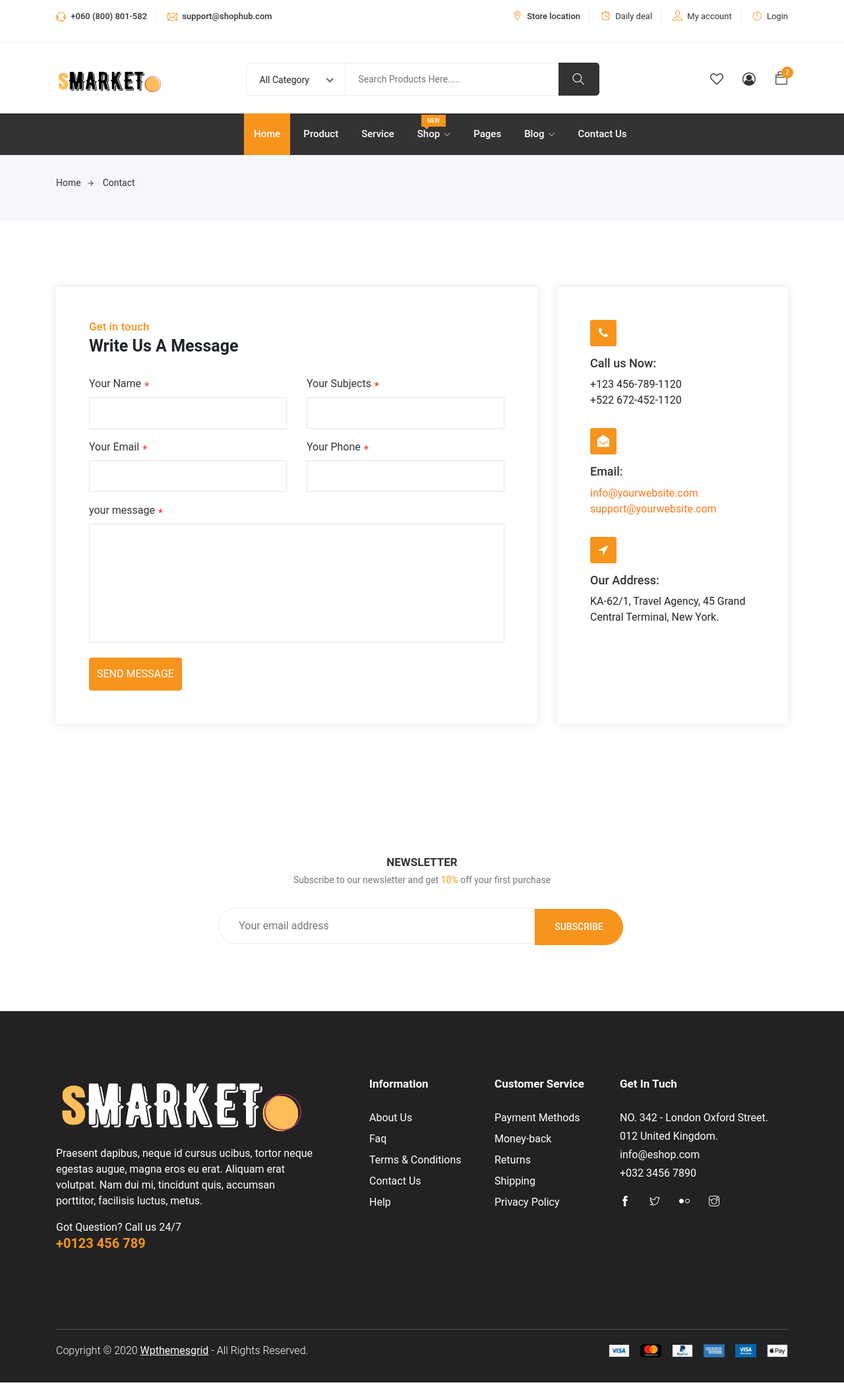
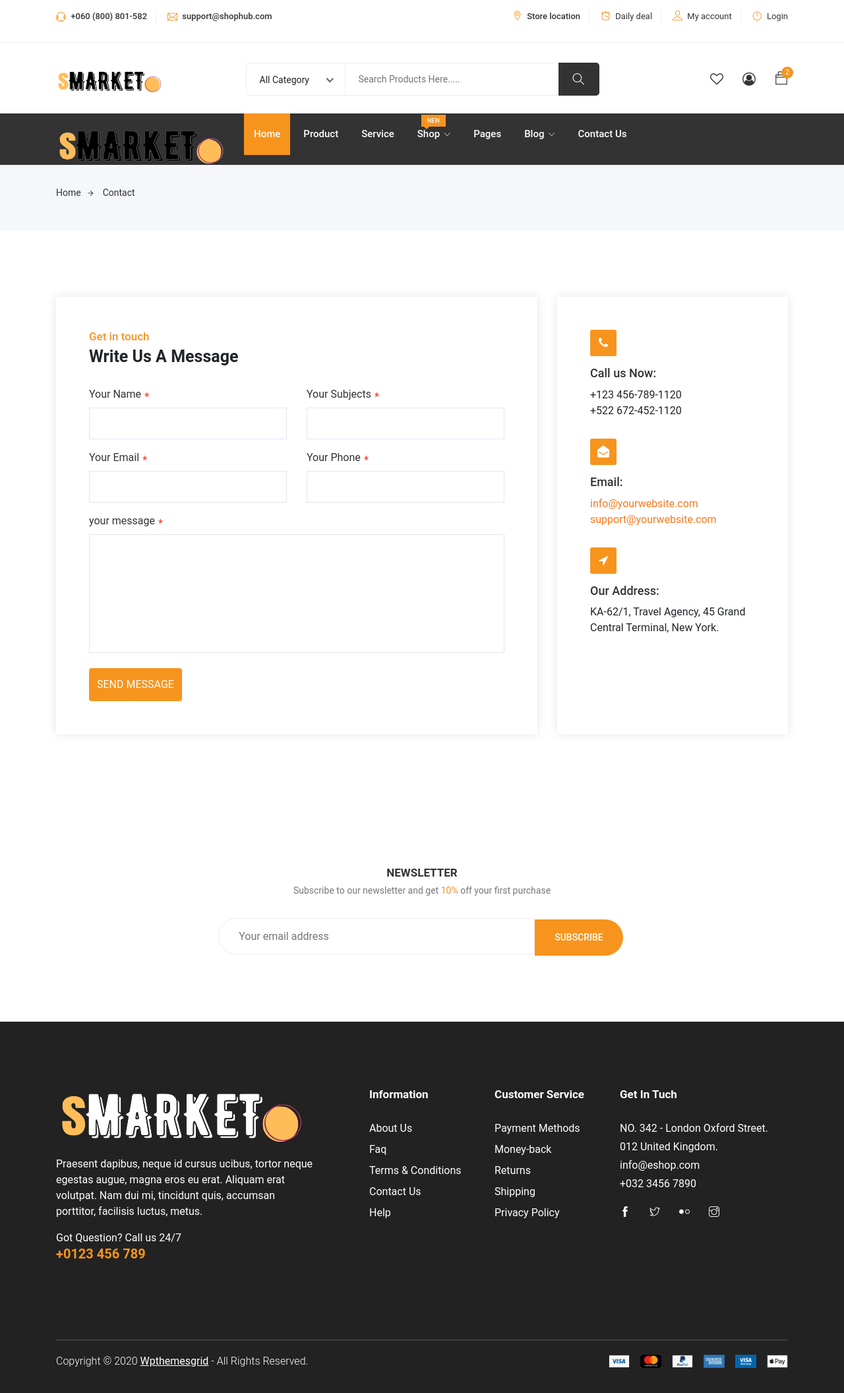
Before and after one commit to snipher-marube/DjangoEcommerce, a Django app: page /contact/ in a window 1280 px wide. Shown: the whole page at 66% size. Run offline with Django 4.2, Linux system fonts and the light colour scheme; some libraries are stand-ins or nearby versions.

Commit message:
Logo design

```diff
--- /dev/null
+++ b/static/fav/about.txt
@@ -0,0 +1,6 @@
+This favicon was generated using the following font:
+
+- Font Title: Leckerli One
+- Font Author: Copyright (c) 2011 Gesine Todt (www.gesine-todt.de), with Reserved Font Names "Leckerli"
+- Font Source: http://fonts.gstatic.com/s/leckerlione/v16/V8mCoQH8VCsNttEnxnGQ-1itLZxcBtItFw.ttf
+- Font License: SIL Open Font License, 1.1 (http://scripts.sil.org/OFL))
--- a/templates/includes/inc/nav.html
+++ b/templates/includes/inc/nav.html
@@ -152,7 +152,13 @@
             <div class="cat-nav-head">
                 <div class="row">
                     <div class="col-lg-3">
+                        <div class="all-category">
+                            <div class="logo">
+                                <a href="{% url 'home' %}">
+                                    <img src="{% static 'images/logo22.png' %}" alt="logo"></a>
+                            </div>
 
+                        </div>
                     </div>
                     <div class="col-lg-9 col-12">
                         <div class="menu-area">
--- a/templates/marketapp/cart.html
+++ b/templates/marketapp/cart.html
@@ -128,7 +128,7 @@
                                     <div class="coupon">
                                         <form action="#" target="_blank">
                                             <input name="Coupon" placeholder="Enter Your Coupon">
-                                            <button class="btn">Apply</button>
+                                            <button class="btn" style="background:#5d5c5c; color: #fff">Apply</button>
                                         </form>
                                     </div>
                                     <div class="checkbox">
--- a/templates/smarketauth/main.html
+++ b/templates/smarketauth/main.html
@@ -7,7 +7,11 @@
           content="width=device-width, user-scalable=no, initial-scale=1.0, maximum-scale=1.0, minimum-scale=1.0">
     <meta http-equiv="X-UA-Compatible" content="ie=edge">
     <!-- Favicon -->
-    <link rel="icon" type="image/png" href="{% static 'images/favicon.png' %}">
+    <!-- Favicon -->
+    <link rel="apple-touch-icon" sizes="180x180" href="{% static 'fav/apple-touch-icon.png' %}">
+    <link rel="icon" type="image/png" sizes="32x32" href="{% static 'fav/favicon-32x32.png' %}">
+    <link rel="icon" type="image/png" sizes="16x16" href="{% static 'fav/favicon-16x16.png' %}">
+    <link rel="manifest" href="{% static 'fav/site.webmanifest' %}">
 
     <!-- Web Font -->
     <link href="https://fonts.googleapis.com/css?family=Poppins:200i,300,300i,400,400i,500,500i,600,600i,700,700i,800,800i,900,900i&display=swap" rel="stylesheet">
```
Also changed, not shown: templates/base.html (+6 -1 lines), templates/includes/navbar.html (+5 -4 lines), db.sqlite3, static/fav/android-chrome-192x192.png (added), static/fav/android-chrome-512x512.png (added), static/fav/apple-touch-icon.png (added), static/fav/favicon-16x16.png (added), static/fav/favicon-32x32.png (added), static/fav/favicon.ico (added), static/fav/site.webmanifest (added), static/images/fa.png (added), static/images/favicon1.png (added).
